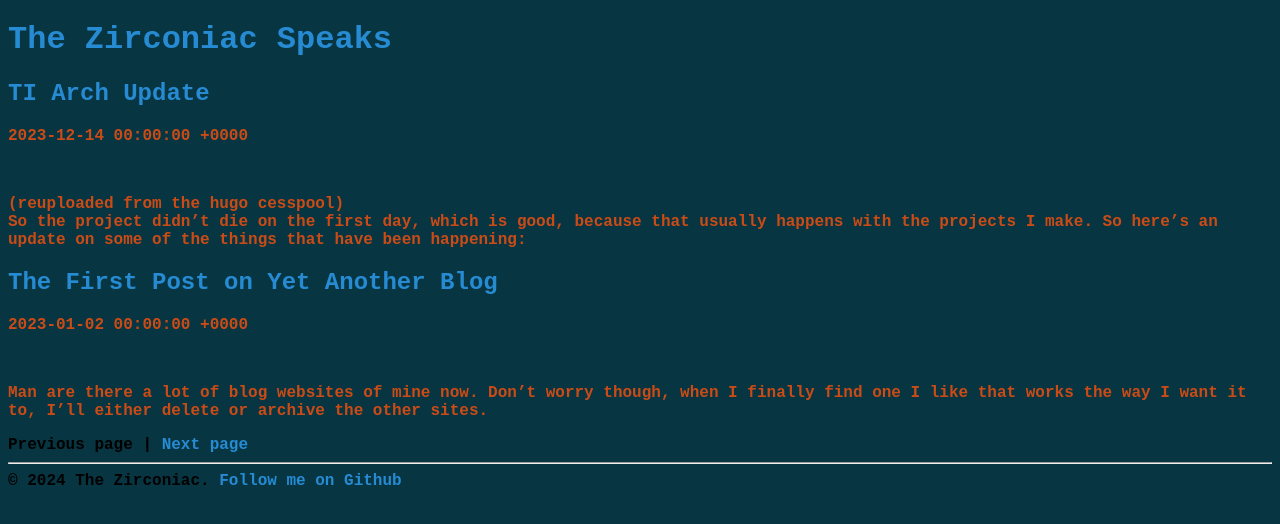
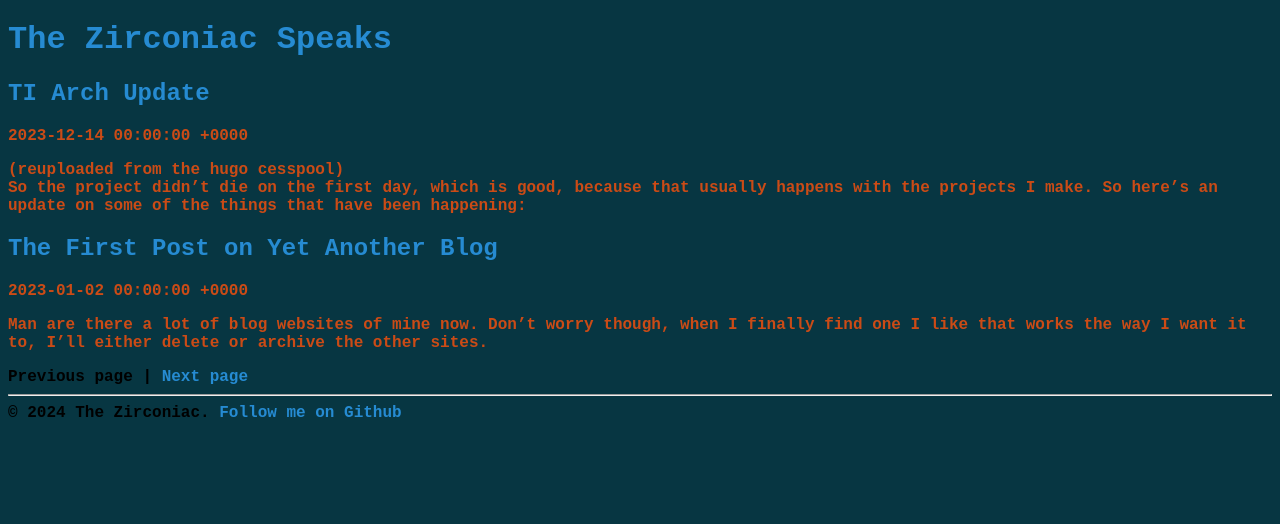
Before and after one commit to ZirconiaCubed3v2/ZirconiaCubed3v2.github.io, a Jekyll site: the page built from index.html, in a window 1280 px wide. Shown: the top 524 px of the page. Built offline with Jekyll 4.4.1, drawn with Linux system fonts in a browser that asks for light colours; the list of posts is cut into pages by our own code.

Commit message:
Update index.html

```diff
--- a/index.html
+++ b/index.html
@@ -4,7 +4,7 @@ layout: default
 
 {% for post in paginator.posts %}
   <h2><a href="{{ post.url }}">{{ post.title }}</a></h2>
-  <p id="date">{{ post.date }}</p><br>
+  <p id="date">{{ post.date }}</p>
   {{ post.excerpt }}
 {% endfor %}
 
```
